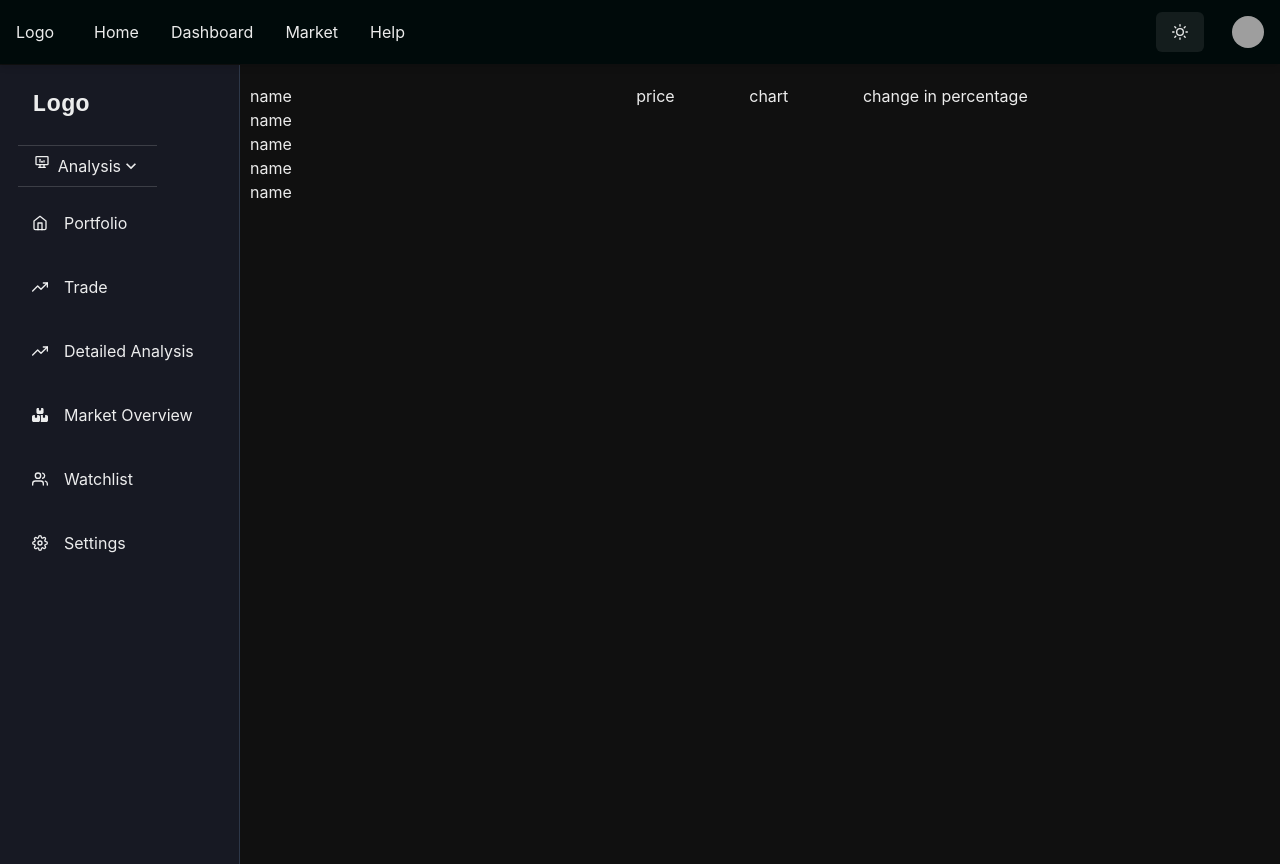
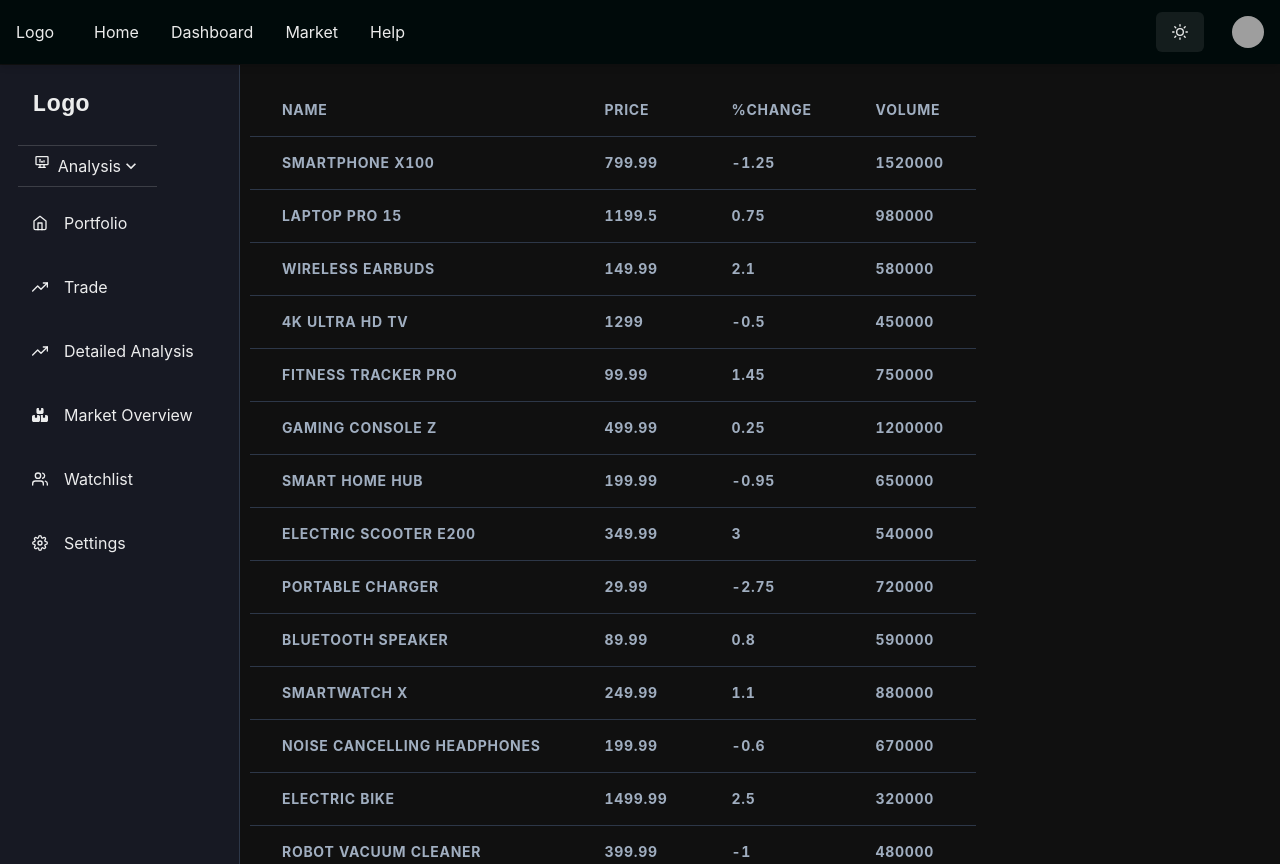
Before and after one commit to NyeinChanAung100/brokrage_web, a React (Vite) app in the folder client/: page /dashboard/watchlist in a window 1280 px wide. Built offline with nearby package versions, Linux system fonts and the light colour scheme; grey boxes are pictures that could not be loaded.

Commit message:
WatchListTable

```diff
--- a/client/src/components/WatchList.jsx
+++ b/client/src/components/WatchList.jsx
@@ -1,35 +1,45 @@
-import { Box, Flex, StackDivider, Text, VStack } from '@chakra-ui/react';
+import {
+  Table,
+  Thead,
+  Tbody,
+  Tfoot,
+  Tr,
+  Th,
+  Td,
+  TableCaption,
+  TableContainer,
+} from '@chakra-ui/react';
+import productData from '../data/watchList.json';
 
 function WatchList() {
   return (
-    <Flex width={'90%'} h={'100%'} justifyContent={'space-between'}>
-      <Box w={'200px'} textAlign={'start'}>
-        <Text>
-          <p>name</p>
-          <p>name</p>
-          <p>name</p>
-          <p>name</p>
-          <p>name</p>
-        </Text>
-      </Box>
-      <Box w={'150px'} textAlign={'end'}>
-        <Text>
-          <p>price</p>
-        </Text>
-      </Box>
-      <Box>
-        <Text>
-          <p>chart</p>
-        </Text>
-      </Box>
-      <Box>
-        <Text>
-          <p>change in percentage</p>
-        </Text>
-      </Box>
-      <Box></Box>
-      <Box></Box>
-    </Flex>
+    <TableContainer>
+      <Table size="lg">
+        <Thead>
+          <Tr>
+            <Th>Name</Th>
+            <Th>Price</Th>
+
+            <Th>%Change</Th>
+            <Th>Volume</Th>
+          </Tr>
+        </Thead>
+        <Tbody>
+          {productData?.map((data) => {
+            return (
+              <>
+                <Tr>
+                  <Th key={data.productName}>{data.productName}</Th>
+                  <Th key={data.lastPrice}>{data.lastPrice}</Th>
+                  <Th key={data.percentChangeDay}>{data.percentChangeDay}</Th>
+                  <Th key={data.volume30DayRange}>{data.volume30DayRange}</Th>
+                </Tr>
+              </>
+            );
+          })}
+        </Tbody>
+      </Table>
+    </TableContainer>
   );
 }
 
--- /dev/null
+++ b/client/src/data/watchList.json
@@ -0,0 +1,142 @@
+[
+  {
+    "productName": "Smartphone X100",
+    "company": "Tech Innovators Inc.",
+    "lastPrice": 799.99,
+    "percentChangeDay": -1.25,
+    "volume30DayRange": 1520000
+  },
+  {
+    "productName": "Laptop Pro 15",
+    "company": "Tech Innovators Inc.",
+    "lastPrice": 1199.5,
+    "percentChangeDay": 0.75,
+    "volume30DayRange": 980000
+  },
+  {
+    "productName": "Wireless Earbuds",
+    "company": "SoundWave Corp.",
+    "lastPrice": 149.99,
+    "percentChangeDay": 2.1,
+    "volume30DayRange": 580000
+  },
+  {
+    "productName": "4K Ultra HD TV",
+    "company": "Home Entertainment Ltd.",
+    "lastPrice": 1299.0,
+    "percentChangeDay": -0.5,
+    "volume30DayRange": 450000
+  },
+  {
+    "productName": "Fitness Tracker Pro",
+    "company": "FitLife Gadgets",
+    "lastPrice": 99.99,
+    "percentChangeDay": 1.45,
+    "volume30DayRange": 750000
+  },
+  {
+    "productName": "Gaming Console Z",
+    "company": "GameMasters",
+    "lastPrice": 499.99,
+    "percentChangeDay": 0.25,
+    "volume30DayRange": 1200000
+  },
+  {
+    "productName": "Smart Home Hub",
+    "company": "SmartLiving Co.",
+    "lastPrice": 199.99,
+    "percentChangeDay": -0.95,
+    "volume30DayRange": 650000
+  },
+  {
+    "productName": "Electric Scooter E200",
+    "company": "Urban Mobility",
+    "lastPrice": 349.99,
+    "percentChangeDay": 3.0,
+    "volume30DayRange": 540000
+  },
+  {
+    "productName": "Portable Charger",
+    "company": "PowerUp Inc.",
+    "lastPrice": 29.99,
+    "percentChangeDay": -2.75,
+    "volume30DayRange": 720000
+  },
+  {
+    "productName": "Bluetooth Speaker",
+    "company": "SoundWave Corp.",
+    "lastPrice": 89.99,
+    "percentChangeDay": 0.8,
+    "volume30DayRange": 590000
+  },
+  {
+    "productName": "Smartwatch X",
+    "company": "Tech Innovators Inc.",
+    "lastPrice": 249.99,
+    "percentChangeDay": 1.1,
+    "volume30DayRange": 880000
+  },
+  {
+    "productName": "Noise Cancelling Headphones",
+    "company": "SoundWave Corp.",
+    "lastPrice": 199.99,
+    "percentChangeDay": -0.6,
+    "volume30DayRange": 670000
+  },
+  {
+    "productName": "Electric Bike",
+    "company": "Urban Mobility",
+    "lastPrice": 1499.99,
+    "percentChangeDay": 2.5,
+    "volume30DayRange": 320000
+  },
+  {
+    "productName": "Robot Vacuum Cleaner",
+    "company": "Home Entertainment Ltd.",
+    "lastPrice": 399.99,
+    "percentChangeDay": -1.0,
+    "volume30DayRange": 480000
+  },
+  {
+    "productName": "Virtual Reality Headset",
+    "company": "GameMasters",
+    "lastPrice": 299.99,
+    "percentChangeDay": 3.2,
+    "volume30DayRange": 410000
+  },
+  {
+    "productName": "Drone Camera",
+    "company": "SkyTech",
+    "lastPrice": 699.99,
+    "percentChangeDay": -0.85,
+    "volume30DayRange": 340000
+  },
+  {
+    "productName": "Smart Thermostat",
+    "company": "SmartLiving Co.",
+    "lastPrice": 149.99,
+    "percentChangeDay": 1.7,
+    "volume30DayRange": 570000
+  },
+  {
+    "productName": "Electric Toothbrush",
+    "company": "FitLife Gadgets",
+    "lastPrice": 49.99,
+    "percentChangeDay": -2.15,
+    "volume30DayRange": 630000
+  },
+  {
+    "productName": "Portable Projector",
+    "company": "Home Entertainment Ltd.",
+    "lastPrice": 299.99,
+    "percentChangeDay": 0.5,
+    "volume30DayRange": 290000
+  },
+  {
+    "productName": "Smart Water Bottle",
+    "company": "FitLife Gadgets",
+    "lastPrice": 39.99,
+    "percentChangeDay": 2.85,
+    "volume30DayRange": 510000
+  }
+]
```
